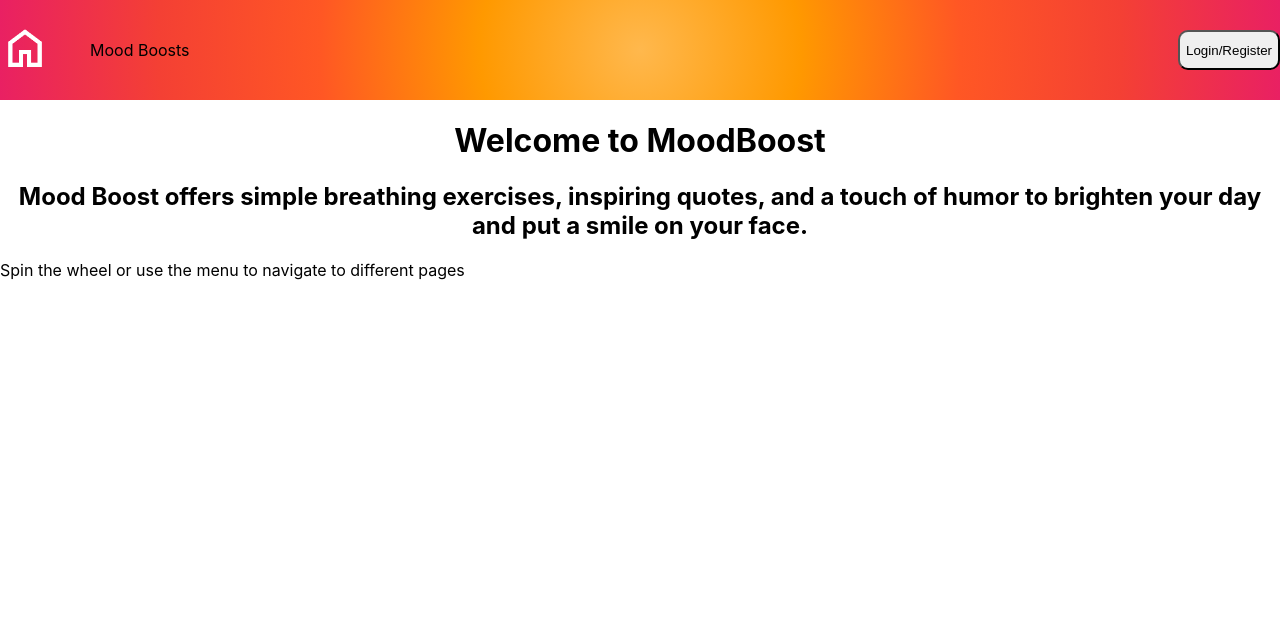
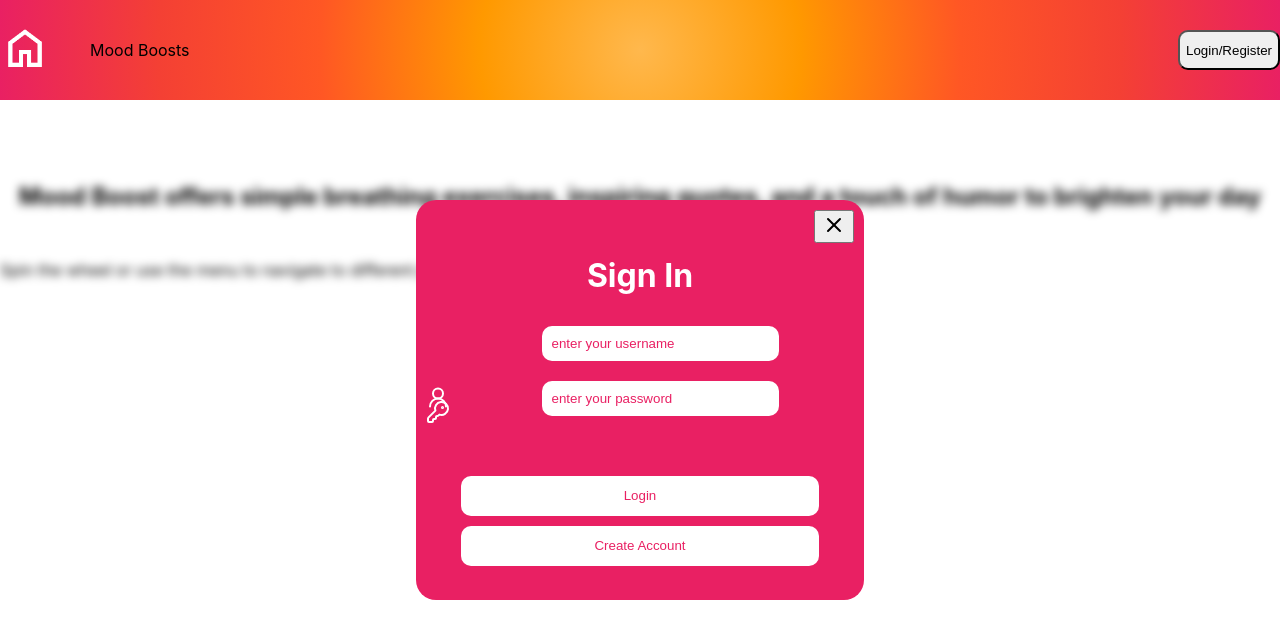
Before and after one commit to TDManning/mood_boost_fe, a React (Create React App) app in the folder mood_boost_fe/: page / in a window 1280 px wide. Both pictures are taken after a click on the button "Login/Register". Shown: the top 638 px of the page. Built offline with nearby package versions, Linux system fonts and the light colour scheme.

Commit message:
feat: add modal and useState/useEffect logic for modal to NavBar

```diff
--- a/mood_boost_fe/package.json
+++ b/mood_boost_fe/package.json
@@ -4,6 +4,7 @@
   "private": true,
   "dependencies": {
     "cra-template": "1.2.0",
+    "lucide-react": "^0.471.0",
     "react": "^19.0.0",
     "react-dom": "^19.0.0",
     "react-router": "^7.1.1",
--- a/mood_boost_fe/src/App.jsx
+++ b/mood_boost_fe/src/App.jsx
@@ -10,6 +10,7 @@ function App() {
   return (
     <>
       < NavBar />
+      <div className="page-content">
       {/* <NavBar /> */}
       <Routes>
         {/* Define HomePage as the landing page */}
@@ -18,8 +19,7 @@ function App() {
         <Route path="/joke" element={<JokePage />} />
         <Route path="/breathing" element={<BreathingPage />} />
       </Routes>
-
-      {/* <div>We have no errors</div> */}
+      </div>
     </>
   );
 }
--- /dev/null
+++ b/mood_boost_fe/src/Modal/Modal.css
@@ -0,0 +1,107 @@
+.modal {
+  background-color: #e92063;
+  position: fixed;
+  top: 50%;
+  left: 50%;
+  height: 50vh;
+  width: 35vw;
+  transform: translate(-50%, -50%);
+  z-index: 1000;
+  display: flex;
+  flex-direction: column;
+  align-items: center;
+  justify-content: center;
+  max-width: 500px;
+  max-height: 600px;
+  border-radius: 20px;
+}
+
+h1 {
+  color: #ffffff;
+}
+
+.close-modal {
+  position: fixed;
+  top: 10px;
+  right: 10px;
+}
+
+form {
+  display: flex;
+  flex-direction: column;
+  align-items: center;
+  width: 100%;
+}
+
+input {
+  width: 100%;
+  padding: 10px;
+  margin: 10px;
+  border: none;
+  border-radius: 10px;
+}
+
+.user-icon {
+  position: absolute;
+  top: 50%;
+  left: 10px;
+  transform: translateY(-50%);
+  font-size: 20px;
+  color: #ffffff;
+}
+
+.password-icon {
+  position: absolute;
+  top: 50%;
+  left: 10px;
+  font-size: 20px;
+  color: #ffffff;
+}
+
+::placeholder {
+  color: #e92063;
+}
+
+input:hover, input:focus {
+  outline: none;
+  border: 2px solid #ffffff
+}
+
+.submit {
+  display: flex;
+  flex-direction: column;
+  justify-content: center;
+  margin-top: 40px;
+  width: 80%;
+}
+
+.need-account {
+  display: flex;
+  flex-direction: column;
+  align-items: center;
+  justify-content: center;
+  background-color: transparent;
+  color: #ffffff;
+}
+
+.need-account button, .login-submit {
+  margin-top: 10px;
+  padding: 10px 20px;
+  width: 100%;
+  height: 40px;
+  border: none;
+  border-radius: 10px;
+  background-color: #ffffff;
+  color: #e92063;
+  cursor: pointer;
+}
+
+@media (max-width: 768px) {
+  .modal {
+    width: 90vw;
+    height: auto;
+  }
+  input {
+    width: 90%;
+  }
+}
--- /dev/null
+++ b/mood_boost_fe/src/Modal/Modal.jsx
@@ -0,0 +1,47 @@
+import { X } from 'lucide-react';
+import { UserRound } from 'lucide-react';
+import { KeyRound } from 'lucide-react';
+import './Modal.css'
+import { useState } from 'react';
+
+function Modal({modalOpen, onClose}) {
+
+  if (!modalOpen) return null
+
+  return (
+    <div className="modal">
+      <button className="close-modal" onClick={onClose}><X /></button>
+      <h1>Sign In</h1>
+      <form>
+        <div className='input-container'>
+          <div>
+            <input
+              className='username'
+              type="text"
+              placeholder="enter your username"
+              required
+            />
+            <span class="user-icon"><UserRound /></span>
+          </div>
+          <div>
+            <input
+              className='password'
+              type="text"
+              placeholder="enter your password"
+              required
+            />
+            <span class="password-icon"><KeyRound /></span>
+          </div>
+        </div>
+      </form>
+      <div className="submit">
+        <button className="login-submit">Login</button>
+        <div className="need-account">
+          <button>Create Account</button>
+        </div>
+      </div>
+    </div>
+  )
+}
+
+export default Modal
--- a/mood_boost_fe/src/NavBar/NavBar.css
+++ b/mood_boost_fe/src/NavBar/NavBar.css
@@ -27,3 +27,7 @@ ul li:hover .dropdown {
   height: 40px;
   border-radius: 10px;
 }
+
+.page-content.blur {
+  filter: blur(5px);
+}
--- a/mood_boost_fe/src/NavBar/NavBar.jsx
+++ b/mood_boost_fe/src/NavBar/NavBar.jsx
@@ -5,10 +5,33 @@ import HomePage from "../HomePage/HomePage";
 import BreathingPage from '../BreathingPage/BreathingPage';
 import QuotePage from '../QuotePage/QuotePage';
 import JokePage from '../JokePage/JokePage';
+import Modal from '../Modal/Modal';
+import { useState, useEffect } from 'react';
 
+function NavBar() {
+  const [modalOpen, setModalOpen] = useState(false)
 
-function NavBar () {
+  useEffect(() => {
+    const pageContent = document.querySelector('.page-content')
+    const modal = document.querySelector('.modal')
+    if (modalOpen) {
+      pageContent.classList.add('blur')
+      modal.classList.remove('blur')
+    } else {
+      pageContent.classList.remove('blur')
+    }
+  }, [modalOpen])
+
+  function handleOpenModal() {
+    setModalOpen(true)
+  }
+
+  function handleCloseModal() {
+    setModalOpen(false)
+  }
+
     return (
+      <div>
         <nav className="navbar">
             <NavLink to="/" element={ HomePage } className="home">
                 <img className="homebtn" src={ homebtn } alt="Back to home page" />
@@ -22,8 +45,10 @@ function NavBar () {
                     </ul>
                 </li>
             </ul>
-            <button className="login">Login/Register</button>
+        <button className="login" onClick={handleOpenModal}>Login/Register</button>
         </nav>
+        <Modal modalOpen={modalOpen} onClose={handleCloseModal} />
+      </div>
     )
 }
 
```
Also changed, not shown: 1 other file (tests, documents, lock files or other folders).
